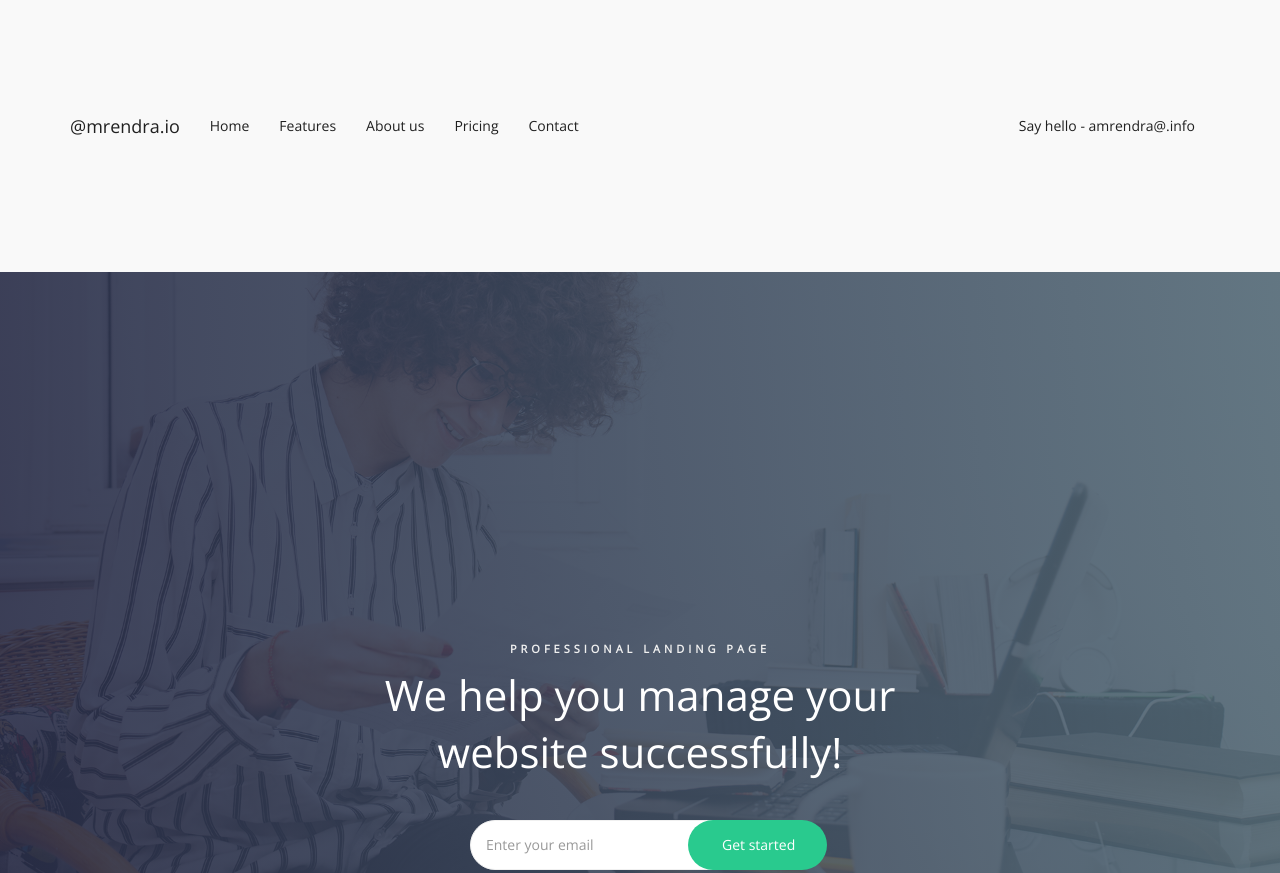
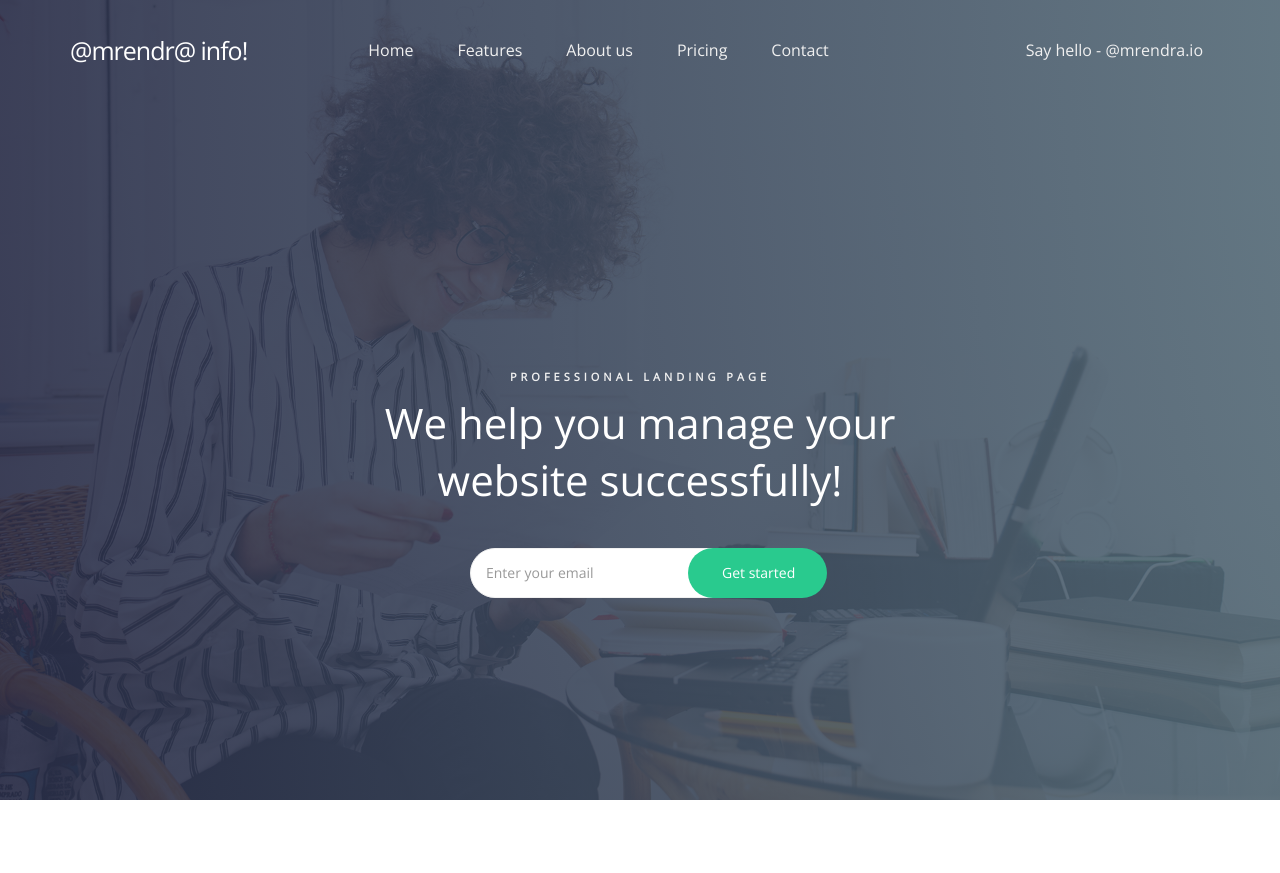
Before and after one commit to yadavamrendra123/myproject.github.io, a plain HTML site: page index.html in a window 1280 px wide. Shown: the top 873 px of the page. Drawn offline with nearby package versions, Linux system fonts and the light colour scheme.

Commit message:
Update index.html

```diff
--- a/index.html
+++ b/index.html
@@ -2,7 +2,7 @@
 <html lang="en">
 <head>
 
-	<title>Amrendra Website handling</title>
+	<title>Amrendrawebsite handling</title>
 	<!--
 
     Template 2106 Soft Landing
@@ -39,7 +39,7 @@
 
 
      <!-- MENU -->
-     <section class="navbar navbar-expand-lg navbar-dark bg-dark" role="navigation">
+     <section class="navbar custom-navbar navbar-fixed-top navbar-dark bg-dark" role="navigation">
           <div class="container">
 
                <div class="navbar-header">
@@ -50,7 +50,7 @@
                     </button>
 
                     <!-- lOGO TEXT HERE -->
-                    <a href="index.html" class="navbar-brand">@mrendra.io</a>
+                    <a href="index.html" class="navbar-brand">@mrendr@ info!</a>
                </div>
 
                <!-- MENU LINKS -->
@@ -63,7 +63,7 @@
                          <li><a href="#contact" class="smoothScroll">Contact</a></li>
                     </ul>
                     <ul class="nav navbar-nav navbar-right">
-                         <li><a href="#">Say hello - <span>amrendra@.info</span></a></li>
+                         <li><a href="#">Say hello - <span>@mrendra.io</span></a></li>
                     </ul>
                </div>
 
@@ -81,6 +81,7 @@
                          <div class="home-info">
                               <h3>professional landing page</h3>
                               <h1>We help you manage your website successfully!</h1>
+
                               <form action="" method="get" class="online-form">
                                    <input type="email" name="email" class="form-control" placeholder="Enter your email" required>
                                    <button type="submit" class="form-control">Get started</button>
```
